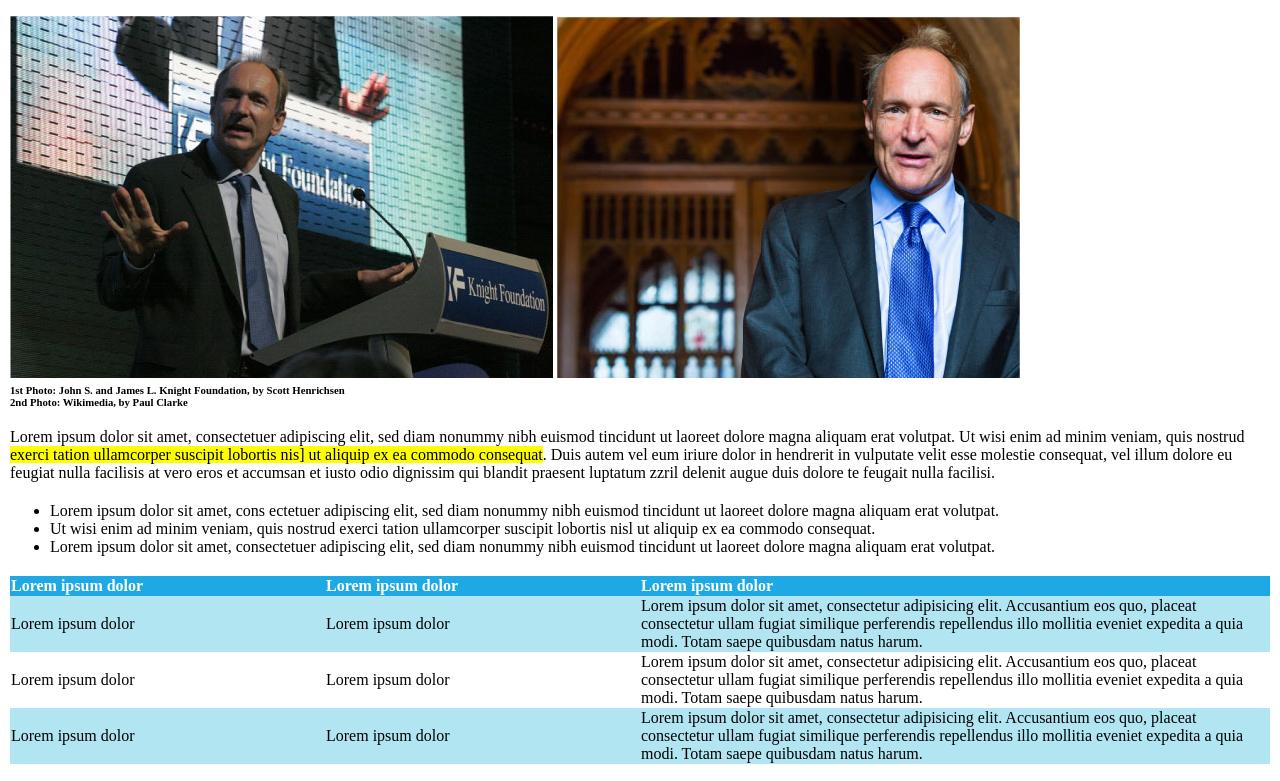
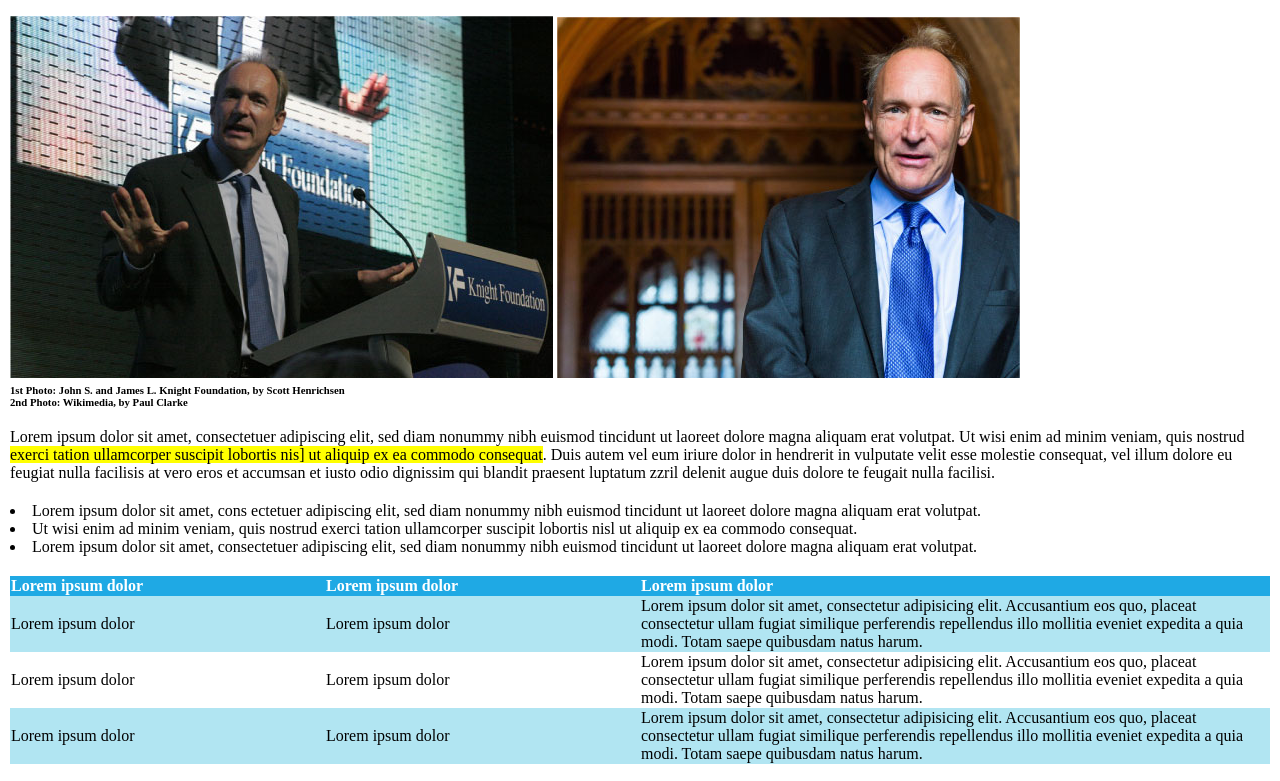
Before and after one commit to vitodursopettersson/html-css-booleaner, a plain HTML site: page index.html in a window 1280 px wide. Shown: the part 316-1097 px from the top of the page. Drawn offline with Linux system fonts and the light colour scheme.

Commit message:
fix: posizione lista

```diff
--- a/css/style.css
+++ b/css/style.css
@@ -66,6 +66,8 @@ main, footer{
 
 .lista-articolo {
     margin-top: 20px;
+    list-style-position: inside;
+    padding-left: 0px;
 }
 
 .evidenziato {
```
